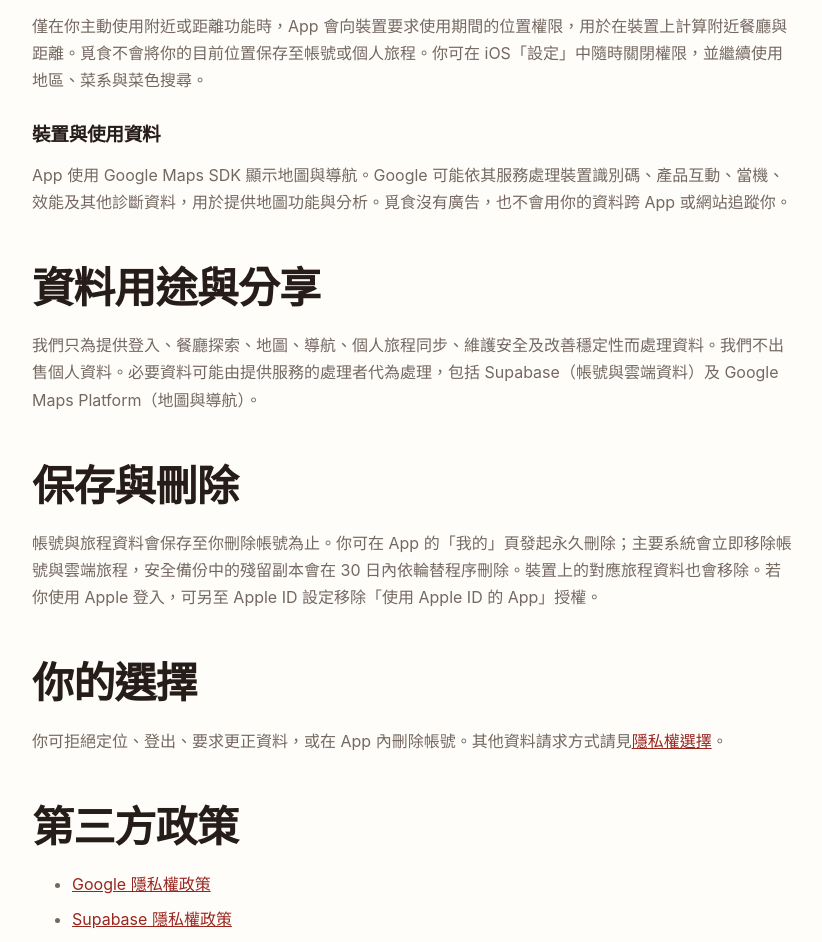
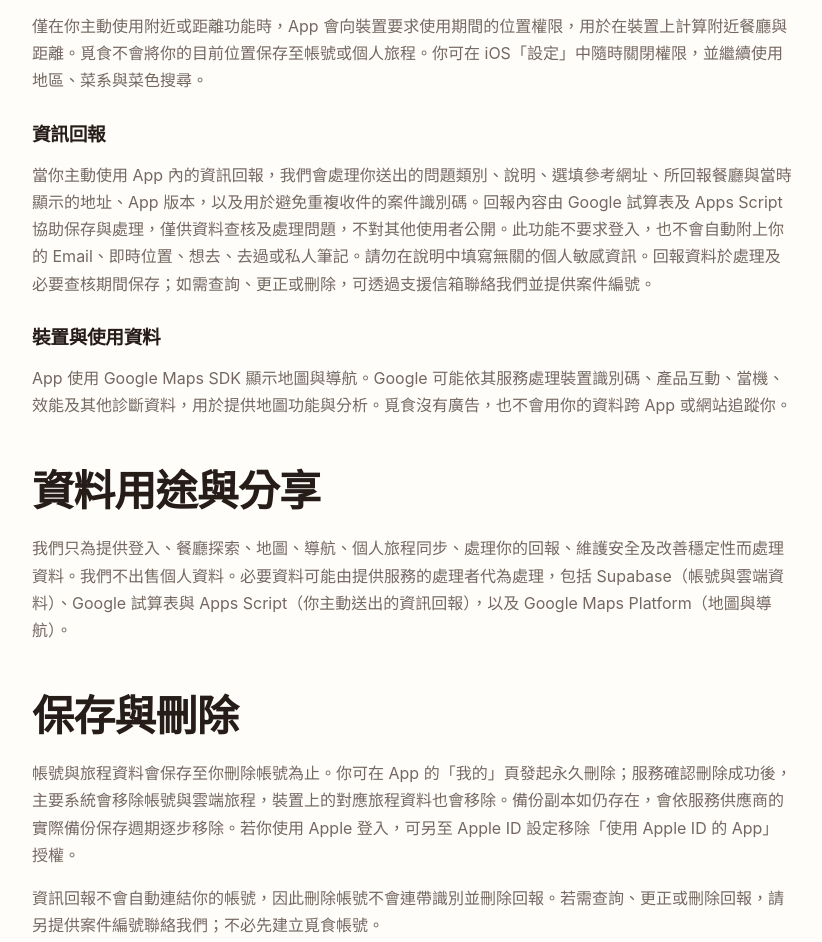
Before and after one commit to meetfood-tw/meetfood, a plain HTML site: page privacy.html in a window 1280 px wide. Shown: the part 871-1813 px from the top of the page, without its empty margins (228-1050 px from the left). Drawn offline with Linux system fonts and the light colour scheme.

Commit message:
Update privacy policy for in-app feedback

```diff
--- a/privacy.html
+++ b/privacy.html
@@ -1,14 +1,15 @@
 <!doctype html><html lang="zh-Hant"><head><meta charset="utf-8"><meta name="viewport" content="width=device-width,initial-scale=1"><title>隱私權政策｜覓食 meetfood</title><link rel="stylesheet" href="styles.css?v=2"></head>
 <body><header class="site-header"><nav class="nav"><a class="brand" href="./"><span class="brand-mark" aria-hidden="true">MF</span><span>覓食 <small>meetfood</small></span></a><div class="nav-links"><a href="privacy.html">隱私權</a><a href="terms.html">服務條款</a><a href="support.html">支援</a></div></nav></header>
-<main><section class="page-title"><div><div class="eyebrow">PRIVACY</div><h1>隱私權政策</h1><p class="meta">生效日期：2026 年 9 月 17 日</p></div></section>
+<main><section class="page-title"><div><div class="eyebrow">PRIVACY</div><h1>隱私權政策</h1><p class="meta">生效日期：2026 年 10 月 22 日</p></div></section>
 <article class="section narrow"><p>覓食（meetfood）由 Chen Yu Chen 提供。本政策說明覓食 iOS App 與本網站如何處理你的資料。</p>
 <h2>我們處理的資料</h2>
 <h3>帳號資料</h3><p>你可不登入瀏覽餐廳。選擇登入時，我們會透過 Apple、Google、LINE 或 Email 處理你的 Email、顯示名稱（若登入服務提供）及系統產生的使用者識別碼，用於建立帳號、維持登入與同步個人資料。</p>
 <h3>個人美食旅程</h3><p>登入後，你選擇加入的想去、去過、造訪日期、個人評分、私人筆記與是否值得再訪，會保存於 Supabase 雲端服務並連結至你的帳號，用於跨裝置同步。這些內容不會公開給其他使用者。</p>
 <h3>位置</h3><p>僅在你主動使用附近或距離功能時，App 會向裝置要求使用期間的位置權限，用於在裝置上計算附近餐廳與距離。覓食不會將你的目前位置保存至帳號或個人旅程。你可在 iOS「設定」中隨時關閉權限，並繼續使用地區、菜系與菜色搜尋。</p>
+<h3>資訊回報</h3><p>當你主動使用 App 內的資訊回報，我們會處理你送出的問題類別、說明、選填參考網址、所回報餐廳與當時顯示的地址、App 版本，以及用於避免重複收件的案件識別碼。回報內容由 Google 試算表及 Apps Script 協助保存與處理，僅供資料查核及處理問題，不對其他使用者公開。此功能不要求登入，也不會自動附上你的 Email、即時位置、想去、去過或私人筆記。請勿在說明中填寫無關的個人敏感資訊。回報資料於處理及必要查核期間保存；如需查詢、更正或刪除，可透過支援信箱聯絡我們並提供案件編號。</p>
 <h3>裝置與使用資料</h3><p>App 使用 Google Maps SDK 顯示地圖與導航。Google 可能依其服務處理裝置識別碼、產品互動、當機、效能及其他診斷資料，用於提供地圖功能與分析。覓食沒有廣告，也不會用你的資料跨 App 或網站追蹤你。</p>
-<h2>資料用途與分享</h2><p>我們只為提供登入、餐廳探索、地圖、導航、個人旅程同步、維護安全及改善穩定性而處理資料。我們不出售個人資料。必要資料可能由提供服務的處理者代為處理，包括 Supabase（帳號與雲端資料）及 Google Maps Platform（地圖與導航）。</p>
-<h2>保存與刪除</h2><p>帳號與旅程資料會保存至你刪除帳號為止。你可在 App 的「我的」頁發起永久刪除；主要系統會立即移除帳號與雲端旅程，安全備份中的殘留副本會在 30 日內依輪替程序刪除。裝置上的對應旅程資料也會移除。若你使用 Apple 登入，可另至 Apple ID 設定移除「使用 Apple ID 的 App」授權。</p>
+<h2>資料用途與分享</h2><p>我們只為提供登入、餐廳探索、地圖、導航、個人旅程同步、處理你的回報、維護安全及改善穩定性而處理資料。我們不出售個人資料。必要資料可能由提供服務的處理者代為處理，包括 Supabase（帳號與雲端資料）、Google 試算表與 Apps Script（你主動送出的資訊回報），以及 Google Maps Platform（地圖與導航）。</p>
+<h2>保存與刪除</h2><p>帳號與旅程資料會保存至你刪除帳號為止。你可在 App 的「我的」頁發起永久刪除；服務確認刪除成功後，主要系統會移除帳號與雲端旅程，裝置上的對應旅程資料也會移除。備份副本如仍存在，會依服務供應商的實際備份保存週期逐步移除。若你使用 Apple 登入，可另至 Apple ID 設定移除「使用 Apple ID 的 App」授權。</p><p>資訊回報不會自動連結你的帳號，因此刪除帳號不會連帶識別並刪除回報。若需查詢、更正或刪除回報，請另提供案件編號聯絡我們；不必先建立覓食帳號。</p>
 <h2>你的選擇</h2><p>你可拒絕定位、登出、要求更正資料，或在 App 內刪除帳號。其他資料請求方式請見<a href="privacy-choices.html">隱私權選擇</a>。</p>
 <h2>第三方政策</h2><ul><li><a href="https://policies.google.com/privacy">Google 隱私權政策</a></li><li><a href="https://supabase.com/privacy">Supabase 隱私權政策</a></li></ul>
 <h2>聯絡我們</h2><p>隱私權問題請寄至 <a href="mailto:cychen628@gmail.com?subject=%E8%A6%93%E9%A3%9F%E9%9A%B1%E7%A7%81%E6%AC%8A%E5%95%8F%E9%A1%8C">cychen628@gmail.com</a>。</p>
```
